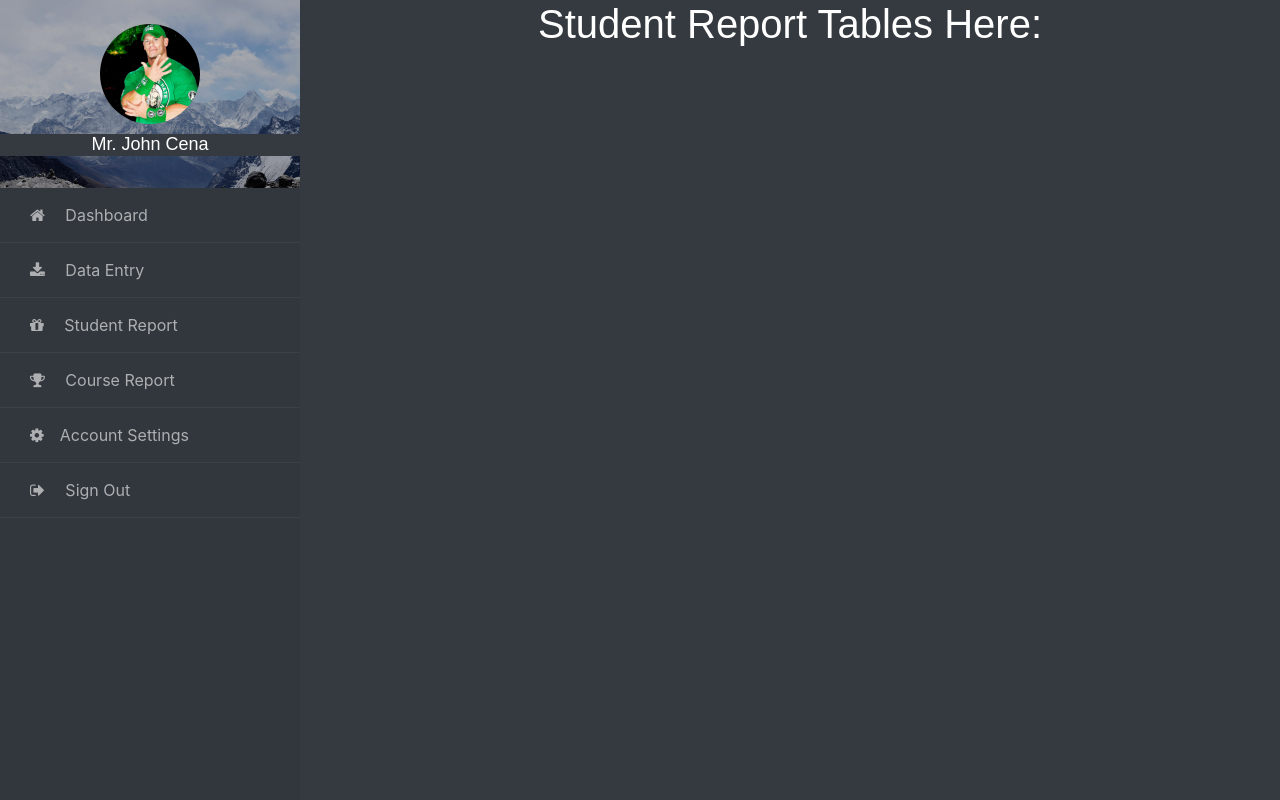
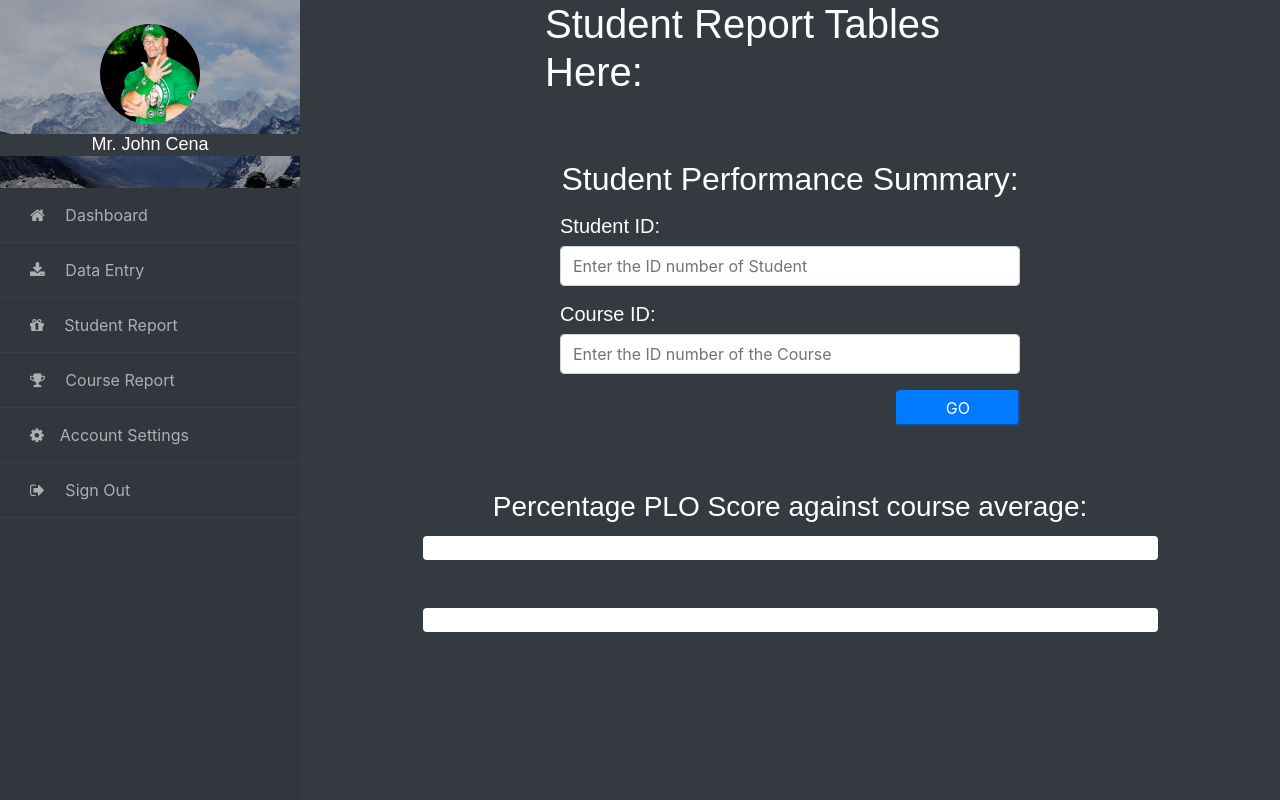
Before and after one commit to shoeb-gg/SPMS-Project, a Django app: page //faculty/StudentReport/ in a window 1280 px wide. Run offline with Django 3.2, Linux system fonts and the light colour scheme; some libraries are stand-ins or nearby versions.

Commit message:
developing UI

```diff
--- a/spm/performance_monitor/templates/facultyDashChartScripts.html
+++ b/spm/performance_monitor/templates/facultyDashChartScripts.html
@@ -1,6 +1,6 @@
 <script>
-  let ch = document.getElementById("a").getContext("2d");
-  let ch2 = document.getElementById("b").getContext("2d");
+  const ch = document.getElementById("a").getContext("2d");
+  const ch2 = document.getElementById("b").getContext("2d");
 
   Chart.defaults.font.family = "Lato";
   Chart.defaults.font.size = 20;
@@ -101,4 +101,54 @@
       },
     },
   });
+
+  const studentPloPerCourse = document.getElementById("y").getContext("2d");
+  let chart3 = new Chart(studentPloPerCourse, {
+    type: "bar",
+    data: {
+      labels: [
+        "PLO01",
+        "PLO02",
+        "PLO03",
+        "PLO04",
+        "PLO05",
+        "PLO06",
+        "PLO07",
+        "PLO08",
+        "PLO09",
+        "PLO10",
+        "PLO11",
+        "PLO12",
+        "PLO13",
+      ],
+      datasets: [
+        {
+          label: "% of Students that achieved each PLO",
+          data: [91, 58, 54, 94, 24, 76, 35, 42, 95, 75, 38, 54, 75],
+          backgroundColor: ["green"],
+          hoverBorderWidth: 5,
+          hoverBorderColor: "black",
+        },
+        {
+          label: "% of Students that achieved each PLO",
+          data: [91, 58, 54, 94, 24, 76, 35, 42, 95, 75, 38, 54, 75],
+          backgroundColor: ["green"],
+          hoverBorderWidth: 5,
+          hoverBorderColor: "black",
+        },
+      ],
+    },
+    options: {
+      responsive: true,
+      plugins: {
+        legend: {
+          position: "top",
+        },
+        title: {
+          display: true,
+          text: "% Students PLO Achievement",
+        },
+      },
+    },
+  });
 </script>
--- a/spm/performance_monitor/templates/facultyDashboard.html
+++ b/spm/performance_monitor/templates/facultyDashboard.html
@@ -14,13 +14,13 @@
               justify-content-center
             "
           >
-            <h1 class="text-white">PLO Progress of CSE</h1>
+            <h1 class="text-white">PLO Progress of CSE Department</h1>
           </div>
           <div class="container-fluid w-75 bg-white rounded">
             <canvas id="a" width="20" height="10"> </canvas>
           </div>
         </div>
-        <div class="row">
+        <div class="row mb-5">
           <div class="container-fluid w-75 bg-white rounded mt-5">
             <canvas id="b" width="20" height="10"> </canvas>
           </div>
--- a/spm/performance_monitor/templates/facultyStudentReport.html
+++ b/spm/performance_monitor/templates/facultyStudentReport.html
@@ -3,9 +3,77 @@
 <div id="content" class="container-fluid bg-dark">
   <div id="booking" class="section">
     <div class="section-center">
-      <div class="container">
+      <div class="container w-50">
         <div class="row d-flex justify-content-center">
           <h1 class="text-white">Student Report Tables Here:</h1>
+        </div>
+        <div>
+          <div class="form-header mt-5 pt-2">
+            <h2 class="text-white d-flex justify-content-center">
+              Student Performance Summary:
+            </h2>
+          </div>
+          <div class="form-group mt-3">
+            <h5 class="form-label text-white">Student ID:</h5>
+            <input
+              class="form-control"
+              type="text"
+              placeholder="Enter the ID number of Student"
+              id="coNumber"
+            />
+            <h5 class="form-label text-white mt-3">Course ID:</h5>
+            <input
+              class="form-control"
+              type="text"
+              placeholder="Enter the ID number of the Course"
+              id="coNumber"
+            />
+            <div class="d-flex justify-content-end">
+              <button
+                class="rounded mt-3 btn-primary pl-5 pr-5 pt-1 pb-1"
+                id="coGet"
+                onclick="coMap()"
+                ;
+                return
+                false;
+              >
+                GO
+              </button>
+            </div>
+          </div>
+          <div class="" id="mapSpace"></div>
+        </div>
+      </div>
+    </div>
+  </div>
+
+  <div id="booking" class="section">
+    <div class="section-center">
+      <div class="container">
+        <div class="row">
+          <div
+            class="
+              booking-form
+              container-fluid
+              w-75
+              d-flex
+              justify-content-center
+              pt-5
+              pb-1
+            "
+          >
+            <h3 class="text-white">
+              Percentage PLO Score against course average:
+            </h3>
+          </div>
+          <div class="container-fluid w-75 bg-white rounded">
+            <canvas id="y" width="20" height="10"> </canvas>
+          </div>
+        </div>
+        <div class="row mb-5">
+          <div class="container-fluid w-75 bg-white rounded mt-5">
+            <canvas id="z" width="20" height="10"> </canvas>
+          </div>
         </div>
       </div>
     </div>
```
